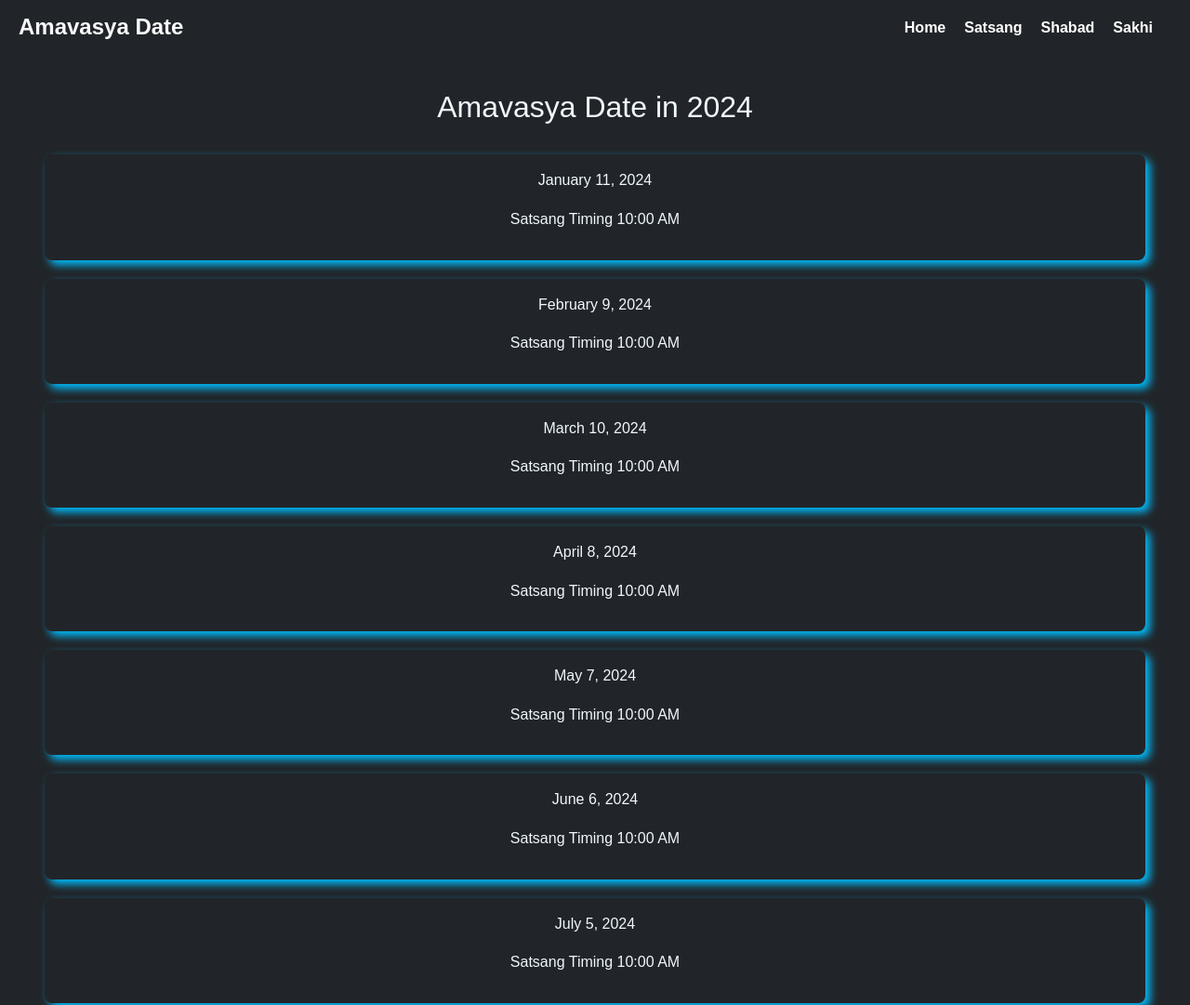
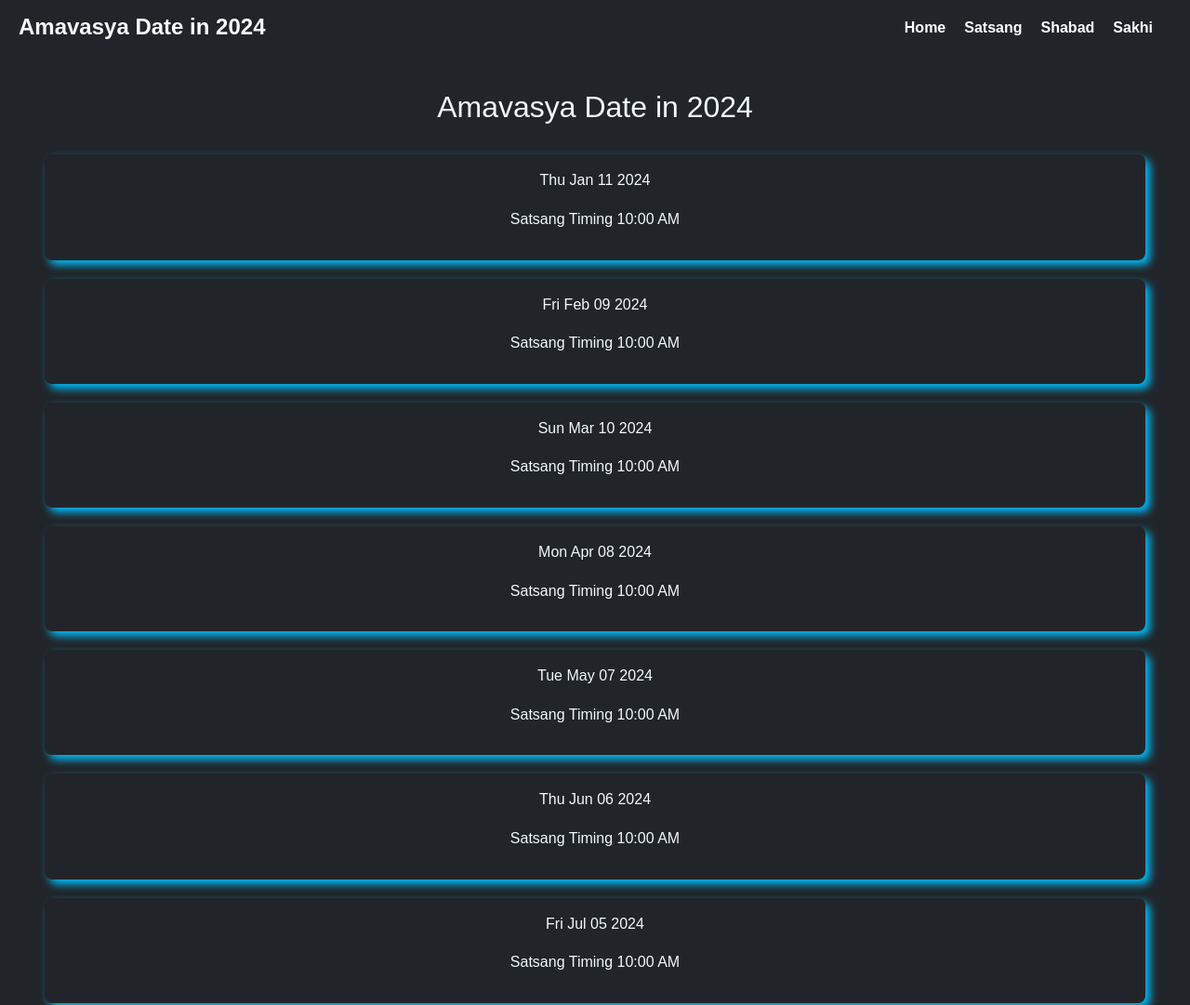
Before and after one commit to neerajm1264/RS_Pehowa, a plain HTML site: page amavasya.html in a window 1280 px wide. Shown: the top 1081 px of the page at 93% size. Drawn offline with nearby package versions, Linux system fonts and the light colour scheme.

Commit message:
Update amavasya.html

```diff
--- a/amavasya.html
+++ b/amavasya.html
@@ -28,7 +28,7 @@ box-shadow: 5px 5px 10px var(--shadow);
 <body class="bg-dark">
     <nav class="bg-dark navbar">
         <div class="navbar-header">
-            <h1 class="navbar-brand text-light">Amavasya Date</h1>
+            <h1 class="navbar-brand text-light">Amavasya Date in 2024 </h1>
             <button id="toggleButton" class="toggle-button">☰</button>
         </div>
         <ul class="nav-links" id="navLinks">
@@ -47,7 +47,7 @@ box-shadow: 5px 5px 10px var(--shadow);
 
 </body>
 <script>
-  const toggleButton=document.getElementById("toggleButton"),navLinks=document.getElementById("navLinks"),headline=document.getElementById("headline"),links=document.querySelectorAll(".nav-links li");let previousMargin="2rem 0";toggleButton.addEventListener("click",()=>{navLinks.classList.toggle("active")}),links.forEach($=>{$.addEventListener("click",()=>{navLinks.classList.remove("active")})});const newMoonDates=[new Date("2024-01-11 10:00"),new Date("2024-02-09 10:00"),new Date("2024-03-10 10:00"),new Date("2024-04-08 10:00"),new Date("2024-05-07 10:00"),new Date("2024-06-06 10:00"),new Date("2024-07-05 10:00"),new Date("2024-08-04 10:00"),new Date("2024-09-02 10:00"),new Date("2024-10-02 10:00"),new Date("2024-11-01 10:00"),new Date("2024-11-30 10:00"),new Date("2024-12-30 10:00"),],amavasyaDatesContainer=document.getElementById("amavasyaDatesContainer"),formatDate=$=>{let e={year:"numeric",month:"long",day:"numeric"};return $.toLocaleDateString("en-US",e)};newMoonDates.forEach($=>{let e=formatDate($);amavasyaDatesContainer.innerHTML+=`
+ const toggleButton=document.getElementById("toggleButton"),navLinks=document.getElementById("navLinks"),headline=document.getElementById("headline"),links=document.querySelectorAll(".nav-links li");let previousMargin="2rem 0";toggleButton.addEventListener("click",()=>{navLinks.classList.toggle("active")}),links.forEach($=>{$.addEventListener("click",()=>{navLinks.classList.remove("active")})});const newMoonDates=[new Date("2024-01-11 10:00"),new Date("2024-02-09 10:00"),new Date("2024-03-10 10:00"),new Date("2024-04-08 10:00"),new Date("2024-05-07 10:00"),new Date("2024-06-06 10:00"),new Date("2024-07-05 10:00"),new Date("2024-08-04 10:00"),new Date("2024-09-02 10:00"),new Date("2024-10-02 10:00"),new Date("2024-11-01 10:00"),new Date("2024-11-30 10:00"),new Date("2024-12-30 10:00"),],amavasyaDatesContainer=document.getElementById("amavasyaDatesContainer");newMoonDates.forEach($=>{let e=$.toDateString();amavasyaDatesContainer.innerHTML+=`
     <div class="inner-card">
     <p>${e}</p>
     <p> Satsang Timing 10:00 AM
```
